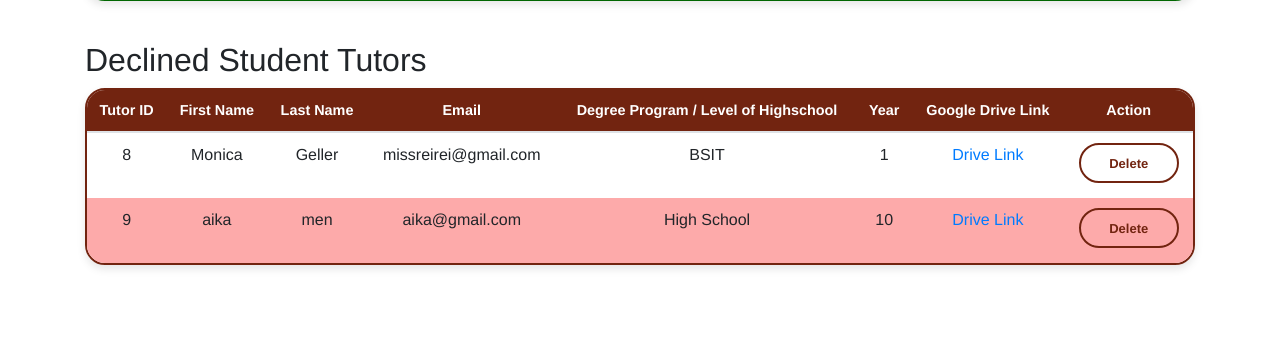
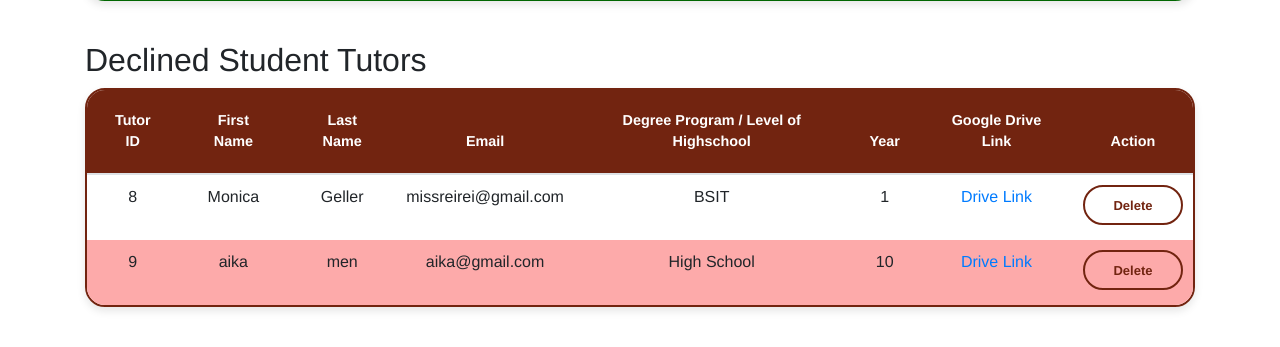
Before and after one commit to Alinocencio/Capstone-Feutor, a PHP site: page /tutormanagement.php in a window 1280 px wide. Shown: the part 1026-1373 px from the top of the page. Before the commit the page ends 1331 px from the top, so only its background shows below. Run offline with PHP 8.4, Linux system fonts and the light colour scheme; data comes from the database, SQL or seed files in the repository; some libraries are stand-ins or nearby versions.

Commit message:
Add files via upload

```diff
--- a/css/tutor-management-style.css
+++ b/css/tutor-management-style.css
@@ -227,6 +227,8 @@ h2 {
     color: #2b2b2b; /* Header text color */
     text-align: center;
     border-radius: 0; /* No rounded corners */
+    padding: 20px;
+
 }
 
 .declined-table thead tr:first-child th {
```
